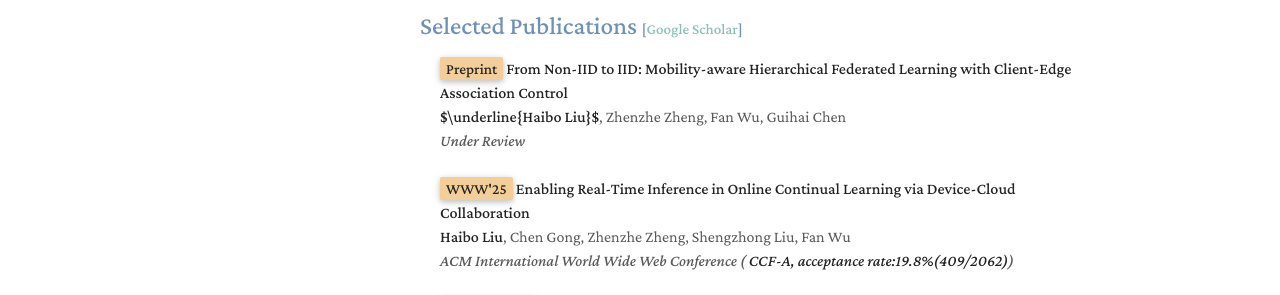
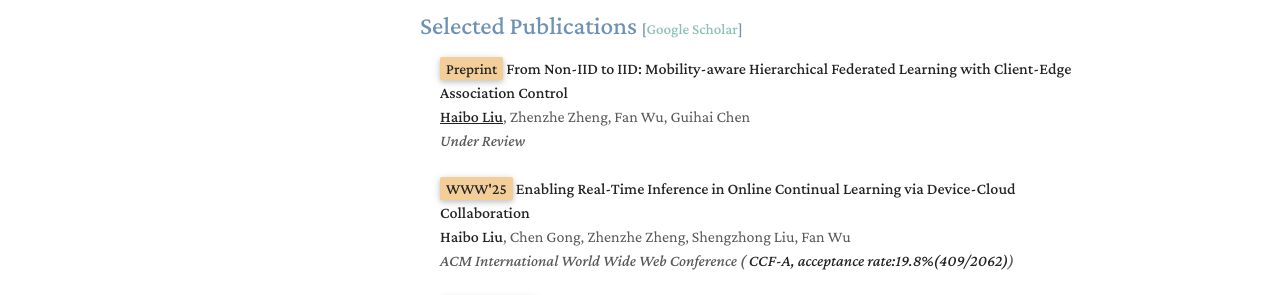
Before and after one commit to liuhaibo919/liuhaibo919.github.io, a Jekyll site: the page built from index.md, in a window 1280 px wide and 1372 px high. Shown: the part 473-768 px from the top of the window. Built offline with Jekyll 4.4.1, drawn with Linux system fonts in a browser that asks for light colours; a style sheet for code colours, icons or effects is not loaded.

Commit message:
Update publications.yml

```diff
--- a/_data/publications.yml
+++ b/_data/publications.yml
@@ -2,7 +2,7 @@ main:
   - title: "<strong> From Non-IID to IID: Mobility-aware Hierarchical Federated Learning with Client-Edge Association Control</strong>"
     authors: <strong>Haibo Liu/strong>, Zhenzhe Zheng, Fan Wu, Guihai Chen
     pub_short: <strong>Preprint</strong>
-    authors: <strong> $\underline{Haibo Liu}$</strong>, Zhenzhe Zheng, Fan Wu, Guihai Chen
+    authors: <strong> <u>Haibo Liu</u></strong>, Zhenzhe Zheng, Fan Wu, Guihai Chen
     pub_short: <strong> Preprint </strong>
     pub_detail: Under Review
 
```
